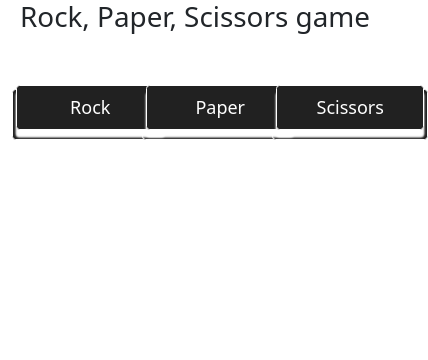
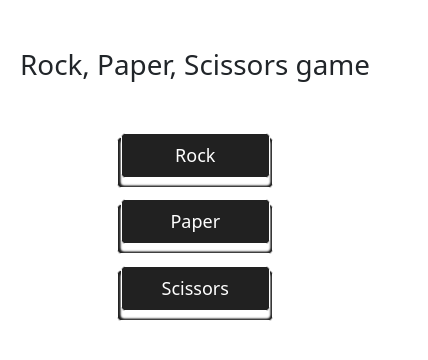
Before and after one commit to rgoles/RockPaperScissors, a plain HTML site: page index.html in a window 390 px wide. Shown: the whole page, 428 px wide, since content can reach past the window. Drawn offline with Linux system fonts and the light colour scheme.

Commit message:
RockPaperScissors

```diff
--- a/index.html
+++ b/index.html
@@ -12,15 +12,15 @@
 </head>
 <body>
 <div class="container">
-    <div class="row"><h1 class="text-center">Rock, Paper, Scissors game</h1></div>
+    <div class="row"><h1 class="text-center mt-5">Rock, Paper, Scissors game</h1></div>
     <div class="row text-center mt-5">
-        <div class="col-4">
+        <div class="col-md-4 mb-3">
             <button><span>Rock</span></button>
         </div>
-        <div class="col-4">
+        <div class="col-md-4 mb-3">
             <button><span>Paper</span></button>
         </div>
-        <div class="col-4">
+        <div class="col-md-4">
             <button><span>Scissors</span></button>
         </div>
     </div>
```
